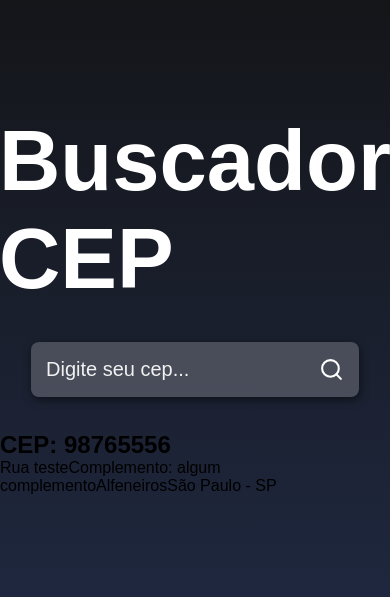
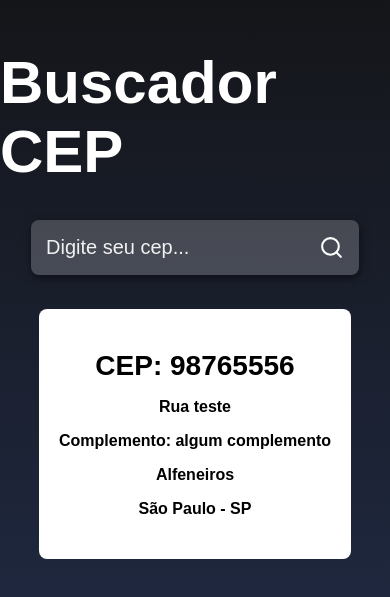
Before and after one commit to leticea/buscador-cep, a React (Create React App) app: page / in a window 390 px wide. Shown: the part 119-716 px from the top of the page. Built offline with nearby package versions, Linux system fonts and the light colour scheme.

Commit message:
editando css

```diff
--- a/src/styles.css
+++ b/src/styles.css
@@ -57,3 +57,38 @@
 .buttonSearch:hover {
   transform: scale(1.2);
 }
+
+.main {
+  display: flex;
+  justify-content: center;
+  align-items: center;
+  flex-direction: column;
+  background-color: #fff;
+  width: 500px;
+  border-radius: 8px;
+}
+
+.main h2 {
+  margin: 16px 0;
+  font-size: 39px;
+}
+
+.main span {
+  margin-bottom: 16px;
+  font-weight: bold;
+}
+
+@media (max-width: 620px) {
+  .title {
+    font-size: 60px;
+  }
+
+  .main h2 {
+    font-size: 28px;
+  }
+
+  .main {
+    width: 80%;
+    min-height: 250px;
+  }
+}
```
